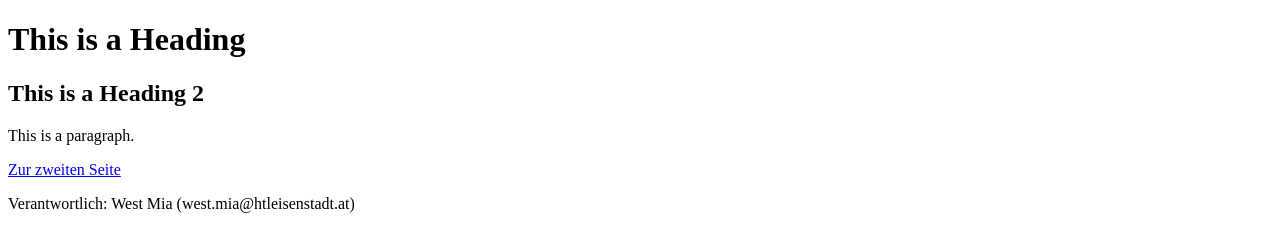
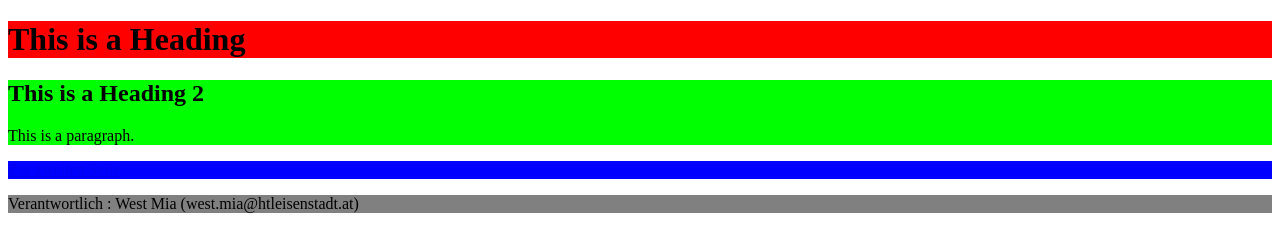
Before and after one commit to WestMia/idontknowwhatido, a plain HTML site: page index.html in a window 1280 px wide. Drawn offline with Linux system fonts and the light colour scheme.

Commit message:
Update index.html

```diff
--- a/index.html
+++ b/index.html
@@ -4,17 +4,21 @@
 		<title>ihres</title>
 	</head>
 	<body>
-		<div>
-			<h1>This is a Heading</h1>
-		</div>
-		<div>
+	<div style="background:#ff0000">
+		<h1>This is a Heading</h1>
+	</div>
+	<div>
+		<div style="background:#00ff00">
 			<h2>This is a Heading 2</h2>
 			<p>This is a paragraph.</p>
+		</div>
+		<div style="background:#0000ff">
 			<a href="./paige2.html">
 			Zur zweiten Seite</a>
 		</div>
-		<div>
-		<p> Verantwortlich: West Mia (west.mia@htleisenstadt.at)
-		</div>
+	</div>
+	<div style="background:#808080">
+		<p> Verantwortlich : West Mia (west.mia@htleisenstadt.at)</p>
+	</div>
 	</body>
 </html>
```
